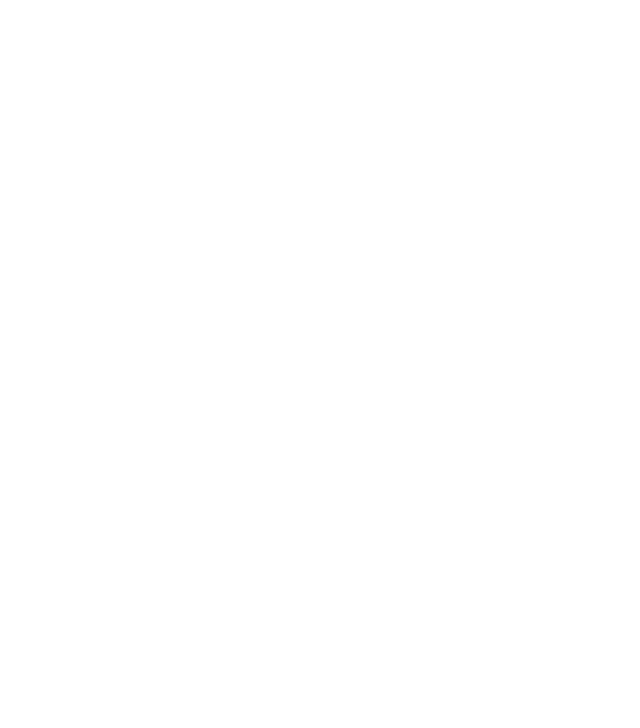
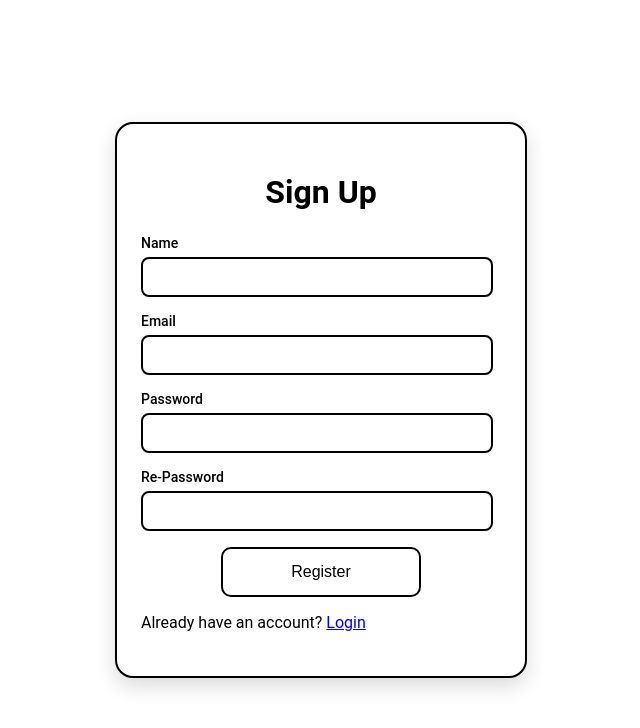
Before and after one commit to SotChulsa/E-commence, a React (Create React App) app: page /register in a window 1280 px wide. Before the commit this address had no page. Shown: the top 728 px of the page, without its empty margins (319-959 px from the left). Built offline with nearby package versions, Linux system fonts and the light colour scheme.

Commit message:
finished the register page

```diff
--- a/src/App.css
+++ b/src/App.css
@@ -1,5 +1,6 @@
 .App {
   text-align: center;
+  background-color: antiquewhite;
 }
 
 body {
@@ -44,14 +45,37 @@
 
 .buttons-container a {
   display: flex;
-  align-items: right;
-  gap: 6px;
-  text-decoration: none;
+  align-items: center;
+  gap: 15px;
+  position: relative;
+  z-index: 10;
   color: black;
+  background: none;
 }
 
 .buttons-container img {
   margin: 0;
+}
+
+.profile-dropdown {
+  position: relative;
+  display: inline-block;
+}
+
+.profile-dropdown img {
+  width: 50px;
+  height: 50px;
+  cursor: pointer;
+  margin-bottom: -10px;
+}
+
+.profile-icon {
+  width: 30px;
+  height: 30px;
+  cursor: pointer;
+  transition: transform 0.2s;
+  position: relative;
+  z-index: 5;
 }
 
 .search-container {
@@ -127,10 +151,21 @@
   display: inline-block;
 }
 
+.dropdown-menu {
+  position: absolute;
+  top: 100%;
+  right: 0;
+  margin-top: 5px;
+  background-color: none;
+  min-width: 120px;
+  border: none;
+  z-index: 1000;
+  overflow: hidden;
+  animation: slideDown 0.2s ease-out;
+}
+
 .dropdown-content a:hover {background-color: #ddd;}
-
 .dropdown:hover .dropdown-content {display: block;}
-
 .dropdown:hover .dropbtn {background-color: #3e8e41;}
 
 .dropdown-content {
--- a/src/App.js
+++ b/src/App.js
@@ -3,11 +3,35 @@
 import heart from './heart.svg';
 import cart from './cart.svg';
 import book from './new-book.svg';
-import { BrowserRouter, Routes, Route } from 'react-router-dom';
+import { BrowserRouter, Routes, Route, Link } from 'react-router-dom';
+import { useState, useRef, useEffect } from 'react';
 import Login from './pages/login/login';
 import Navbar from './components/navbar';
+import Register from './pages/register/register';
 
+// Main content of the app, including header, trending section, top sellers, and footer
 function AppContent() {
+  const [isDropdownOpen, setIsDropdownOpen] = useState(false);
+  const dropdownRef = useRef(null);
+
+  const toggleDropdown = () => {
+    setIsDropdownOpen(!isDropdownOpen);
+  };
+
+  // Close dropdown when clicking outside
+  useEffect(() => {
+    const handleClickOutside = (event) => {
+      if (dropdownRef.current && !dropdownRef.current.contains(event.target)) {
+        setIsDropdownOpen(false);
+      }
+    };
+
+    document.addEventListener("mousedown", handleClickOutside);
+    return () => {
+      document.removeEventListener("mousedown", handleClickOutside);
+    };
+  }, []);
+
   return (
     <div className="App">
       <header className="App-header">
@@ -19,9 +43,24 @@
           <input type="text" placeholder="What are you looking for?"></input>
         </div>
         <div className="buttons-container">
-          <a href="/login">
-            <img src={profile} alt="Profile"/>
-          </a>
+          <div className="profile-dropdown" ref={dropdownRef}>
+            <img
+              src={profile}
+              alt="Profile"
+              onClick={toggleDropdown}
+              className="profile-icon"
+            />
+            {isDropdownOpen && (
+              <div className="dropdown-menu">
+                <Link to="/login" className="dropdown-item" onClick={toggleDropdown}>
+                  Login
+                </Link>
+                <Link to="/register" className="dropdown-item" onClick={toggleDropdown}>
+                  Register
+                </Link>
+              </div>
+            )}
+          </div>
           <a href="/#">
             <img src={heart} alt="Wishlist"/>
           </a>
@@ -130,7 +169,7 @@
       <Routes>
         <Route path="/" element={<AppContent />} />
         <Route path="/login" element={<Login />} />
-        {/* Add more routes here as needed */}
+        <Route path="/register" element={<Register />} />
       </Routes>
     </BrowserRouter>
   );
--- a/src/pages/login/login.css
+++ b/src/pages/login/login.css
@@ -2,11 +2,13 @@
   margin: 0;
   min-height: 100vh;
   background-color: #ffffff;
-  font-family: 'Roboto', sans-serif;
   display: flex;
   align-items: center;
   justify-content: center;
   color: #000;
+  font-family: -apple-system, BlinkMacSystemFont, 'Segoe UI', 'Roboto', 'Oxygen',
+    'Ubuntu', 'Cantarell', 'Fira Sans', 'Droid Sans', 'Helvetica Neue',
+    sans-serif, 'Irish Grover', "cursive";
 }
 
 .login-container {
@@ -42,6 +44,7 @@
   display: flex;
   justify-content: center;
   margin-bottom: 24px;
+  font-family: 'Roboto', sans-serif;
 }
 
 .login-container label {
--- a/src/pages/login/login.js
+++ b/src/pages/login/login.js
@@ -3,6 +3,7 @@
 import { useState } from "react";
 import "./login.css";
 import { ButtonComponent } from "../../components/buttons/buttons";
+import { Link } from "react-router-dom";
 
 const LoginPage = () => {
   const [formData, setFormData] = useState({
@@ -78,9 +79,12 @@
 
   return (
     <div className="login-container">
-      <div className="logo">
-        <h1>DigiPaper</h1>
-      </div>
+      <header className="logo">
+        <link rel="preconnect" href="https://fonts.googleapis.com"></link>
+        <link rel="preconnect" href="https://fonts.gstatic.com" crossOrigin="anonymous"></link>
+        <link href="https://fonts.googleapis.com/css2?family=Irish+Grover&family=Roboto:ital,wght@0,100..900;1,100..900&display=swap" rel="stylesheet"></link>
+        <h1>Sign In</h1>
+      </header>
 
       {message && (
         <div>
@@ -121,7 +125,7 @@
               disabled={loading}
             /> Remember me
           </label>
-          <a href="#">Forgot your password?</a>
+          <a href="/#">Forgot your password?</a>
         </div>
 
         <ButtonComponent
@@ -141,7 +145,7 @@
       </div>
 
       <p>
-        Don't have an account? <a href="/register">Register</a>
+        Don't have an account? <Link to="/register">Register</Link>
       </p>
     </div>
   );
--- a/src/pages/register/register.css
+++ b/src/pages/register/register.css
@@ -0,0 +1,83 @@
+body {
+  margin: 0;
+  min-height: 100vh;
+  background-color: #ffffff;
+  font-family: 'Roboto', sans-serif;
+  display: flex;
+  align-items: center;
+  justify-content: center;
+  color: #000;
+}
+
+.register-container {
+  width: 360px;
+  padding: 28px 24px;
+  background-color: #ffffff;
+  border-radius: 18px;
+  border: 2px solid #000;
+  box-shadow: 0 8px 20px rgba(0, 0, 0, 0.15);
+  position: relative;
+}
+
+.register-container h1 {
+  text-align: center;
+  margin-bottom: 24px;
+}
+
+.register-container input {
+background-color: white
+}
+
+.register-container .back-btn {
+  position: absolute;
+  top: 16px;
+  left: 16px;
+  width: 36px;
+  height: 36px;
+  border: 2px solid #000;
+  border-radius: 50%;
+  background: #fff;
+  display: flex;
+  align-items: center;
+  justify-content: center;
+  cursor: pointer;
+}
+
+.register-container .logo {
+  display: flex;
+  justify-content: center;
+  margin-bottom: 24px;
+}
+
+.register-container label {
+  display: block;
+  margin-bottom: 6px;
+  font-size: 14px;
+  font-weight: 500;
+}
+
+.register-container form h3 {
+  margin-left: 65px;
+  margin-bottom: 5px;
+  font-size: 15px;
+  font-weight: 600;
+}
+.sign-in-options {
+  display: flex;
+  gap: 12px;
+  margin-bottom: 24px;
+  margin-left: 70px;
+}
+
+.register-container input[type="email"],
+.register-container input[type="password"],
+.register-container input[type="text"],
+.register-container input[type="repassword"] {
+  width: 90%;
+  padding: 10px 12px;
+  margin-bottom: 16px;
+  border-radius: 8px;
+  border: 2px solid #000;
+  outline: none;
+  font-size: 14px;
+}
--- a/src/pages/register/register.js
+++ b/src/pages/register/register.js
@@ -0,0 +1,161 @@
+import React, { useState } from "react";
+import { Link } from "react-router-dom";
+import "./register.css";
+import { ButtonComponent } from "../../components/buttons/buttons";
+
+const RegisterPage = () => {
+  const [formData, setFormData] = useState({
+    name: "",
+    email: "",
+    password: "",
+    repassword: "",
+    role: "user"
+  });
+
+  const [loading, setLoading] = useState(false);
+  const [message, setMessage] = useState("");
+  const [messageType, setMessageType] = useState("error");
+
+  const handleInputChange = (e) => {
+    const { name, value } = e.target;
+    setFormData(prev => ({
+      ...prev,
+      [name]: value
+    }));
+    if (message) setMessage("");
+  };
+
+  const handleSubmit = async (e) => {
+    e.preventDefault();
+
+    if (!formData.name || !formData.email || !formData.password) {
+      setMessage("Please fill in all required fields");
+      setMessageType("error");
+      return;
+    }
+
+    if (formData.password !== formData.repassword) {
+      setMessage("Passwords do not match");
+      setMessageType("error");
+      return;
+    }
+
+    if (formData.password.length < 6) {
+      setMessage("Password must be at least 6 characters");
+      setMessageType("error");
+      return;
+    }
+
+    setLoading(true);
+    setMessage("");
+
+    try {
+      const response = await fetch('/api/auth/register', {
+        method: 'POST',
+        headers: {
+          'Content-Type': 'application/json',
+        },
+        body: JSON.stringify({
+          name: formData.name,
+          email: formData.email,
+          password: formData.password,
+          role: formData.role
+        }),
+      });
+
+      const data = await response.json();
+
+      if (data.success) {
+        setMessage("Registration successful");
+        setMessageType("success");
+
+        setFormData({
+          name: "",
+          email: "",
+          password: "",
+          repassword: "",
+          role: "user"
+        });
+
+      } else {
+        setMessage(`${data.error || "Registration failed"}`);
+        setMessageType("error");
+      }
+    } catch (error) {
+      setMessage("Network error. Please try again.");
+      setMessageType("error");
+    } finally {
+      setLoading(false);
+    }
+  };
+
+  return (
+    <div className="register-container">
+        <h1>Sign Up</h1>
+      {message && (
+        <div className={`message ${messageType}`}>
+          {message}
+        </div>
+      )}
+
+      <form onSubmit={handleSubmit}>
+        <label htmlFor="name">Name</label>
+        <input
+          type="text"
+          id="name"
+          name="name"
+          value={formData.name}
+          onChange={handleInputChange}
+          disabled={loading}
+          required
+        />
+
+        <label htmlFor="email">Email</label>
+        <input
+          type="email"
+          id="email"
+          name="email"
+          value={formData.email}
+          onChange={handleInputChange}
+          disabled={loading}
+          required
+        />
+
+        <label htmlFor="password">Password</label>
+        <input
+          type="password"
+          id="password"
+          name="password"
+          value={formData.password}
+          onChange={handleInputChange}
+          disabled={loading}
+          required
+          minLength={6}
+        />
+
+        <label htmlFor="repassword">Re-Password</label>
+        <input
+          type="password"
+          id="repassword"
+          name="repassword"
+          value={formData.repassword}
+          onChange={handleInputChange}
+          disabled={loading}
+          required
+        />
+
+        <ButtonComponent
+          label={loading ? "Registering..." : "Register"}
+          type="submit"
+          disabled={loading}
+        />
+      </form>
+
+      <p>
+        Already have an account? <Link to="/login">Login</Link>
+      </p>
+    </div>
+  );
+};
+
+export default RegisterPage;
```
